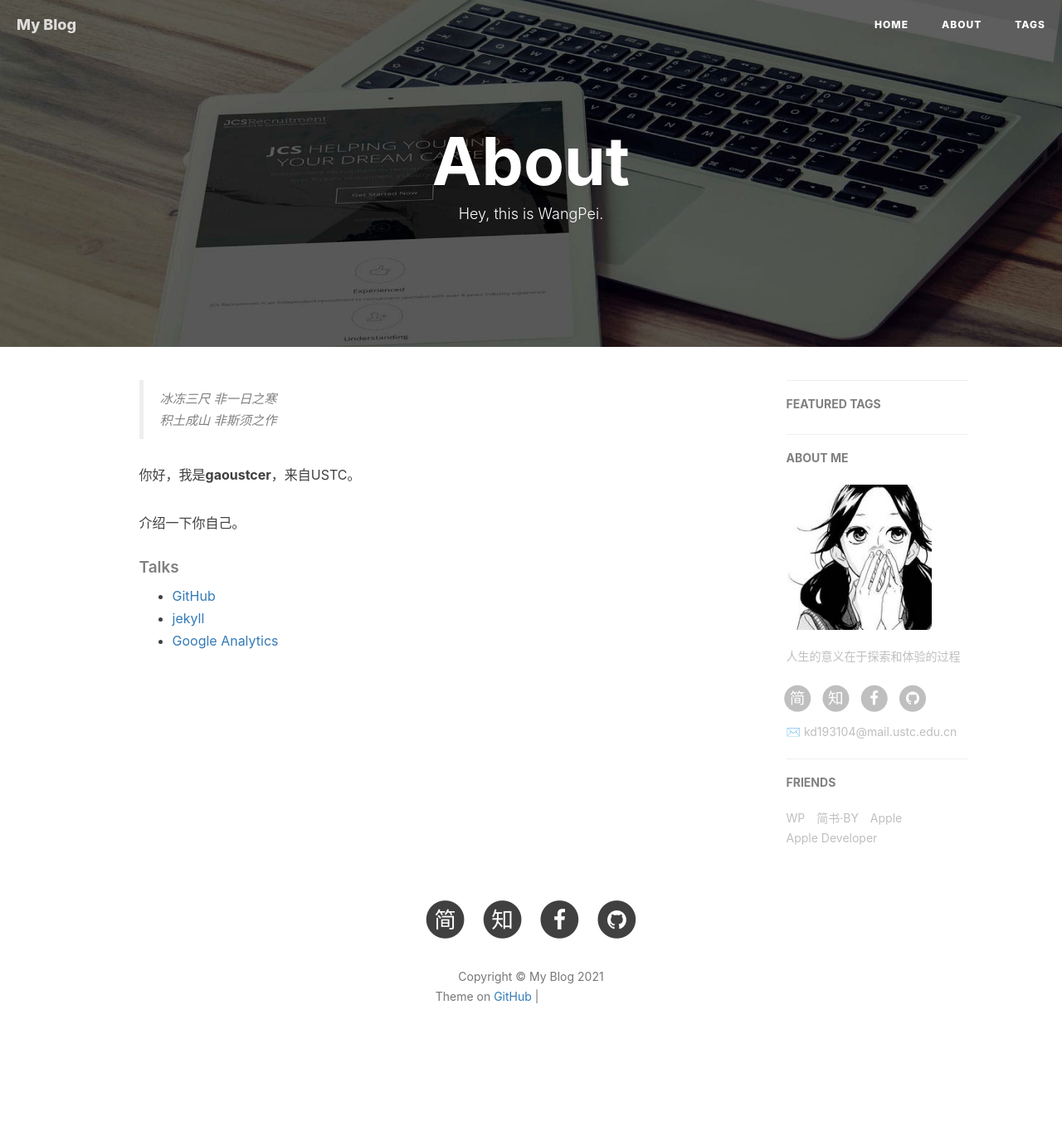
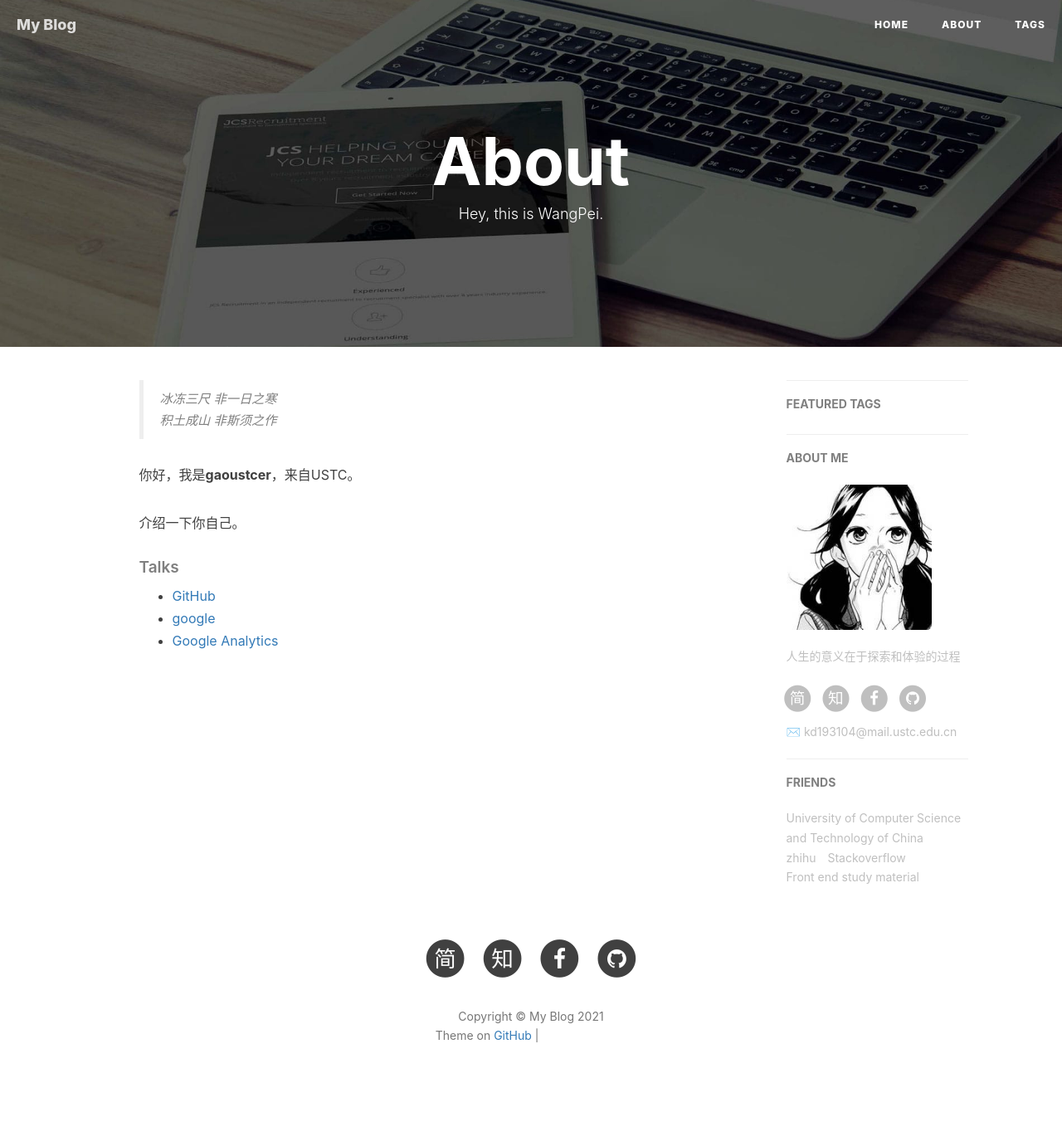
Before and after one commit to Gaoustcer/Gaoustcer.github.io, a Jekyll site: the page built from about.html, in a window 1280 px wide. Shown: the whole page at 83% size. Built offline with Jekyll 4.4.1, drawn with Linux system fonts in a browser that asks for light colours; nearby versions of some CDN libraries; comment, search, counter and statistics services are not loaded; before the commit the page ends 1305 px from its top, so only the background shows below that; grey boxes are pictures that could not be loaded.

Commit message:
modified

```diff
--- a/_config.yml
+++ b/_config.yml
@@ -19,8 +19,8 @@ sidebar-avatar: /img/avatar_binggan.jpg      # use absolute URL, seeing it's use
 # SNS settings
 RSS: false
 # weibo_username:     暂无
-zhihu_username:     暂无
-github_username:    暂无
+zhihu_username:     FPGAplayer
+github_username:    Gaoustcer
 facebook_username:  暂无
 jianshu_username:   暂无
 #twitter_username:   暂无
@@ -96,16 +96,16 @@ service-worker: true
 # Friends
 friends: [
     {
-        title: "WP",
-        href: "https://wangpei.ink"
+        title: "University of Computer Science and Technology of China",
+        href: "https://ustc.edu.cn"
     },{
-        title: "简书·BY",
-        href: "http://www.jianshu.com/u/e71990ada2fd"
+        title: "zhihu",
+        href: "http://www.zhihu.com"
     },{
-        title: "Apple",
-        href: "https://apple.com"
+        title: "Stackoverflow",
+        href: "https://stackoverflow.com/"
     },{
-        title: "Apple Developer",
-        href: "https://developer.apple.com/"
+        title: "Front end study material",
+        href: "https://w3school.com.cn"
     }
 ]
--- a/about.html
+++ b/about.html
@@ -30,7 +30,7 @@ header-img: "img/post-bg-rwd.jpg"
 
     <ul>
         <li><a href="https://github.com">GitHub</a></li>
-        <li><a href="http://jekyll.com.cn/">jekyll</a></li>
+        <li><a href="https://Google.com/">google</a></li>
         <li><a href="https://analytics.google.com/analytics">Google Analytics</a></li>
     </ul>
 </div>
```
